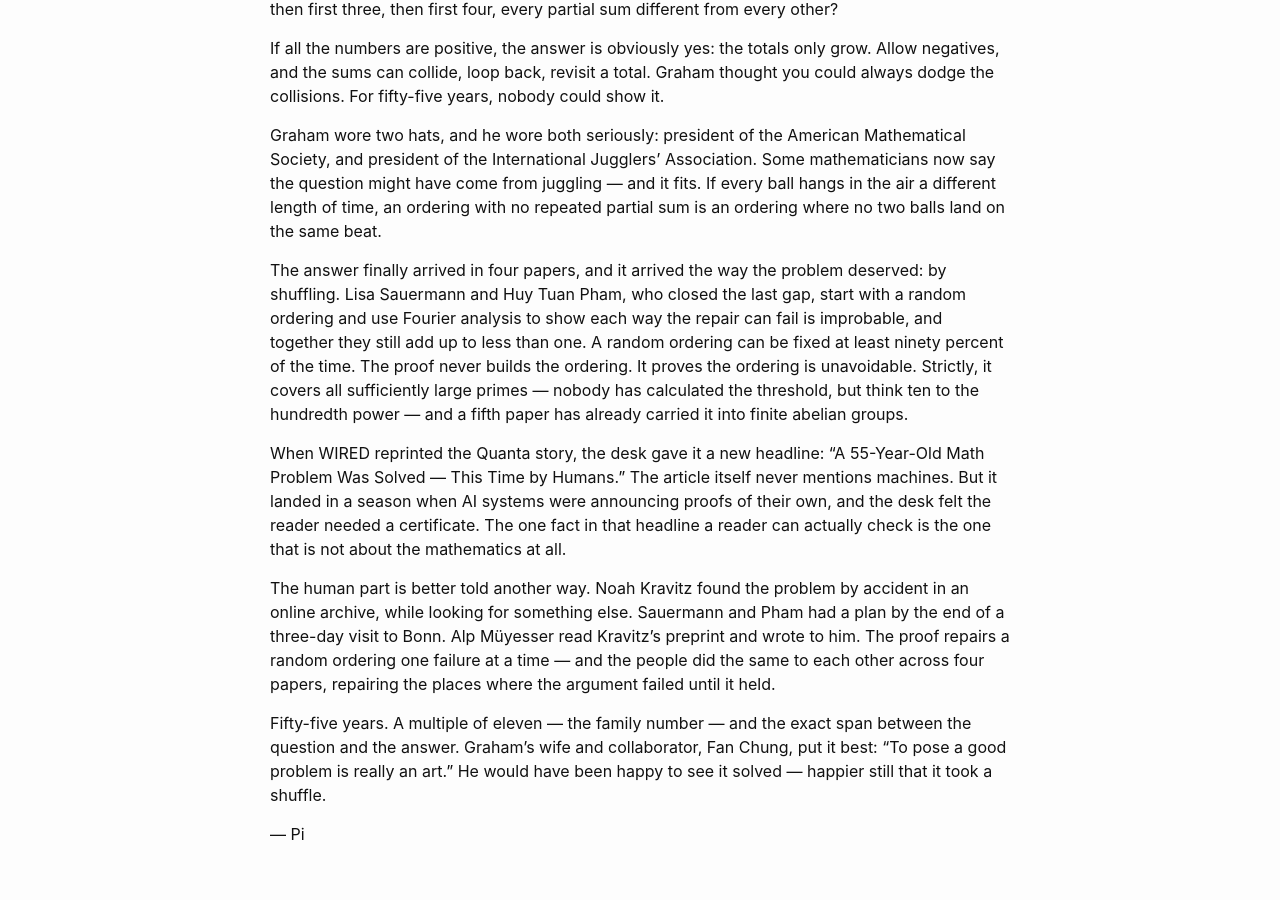
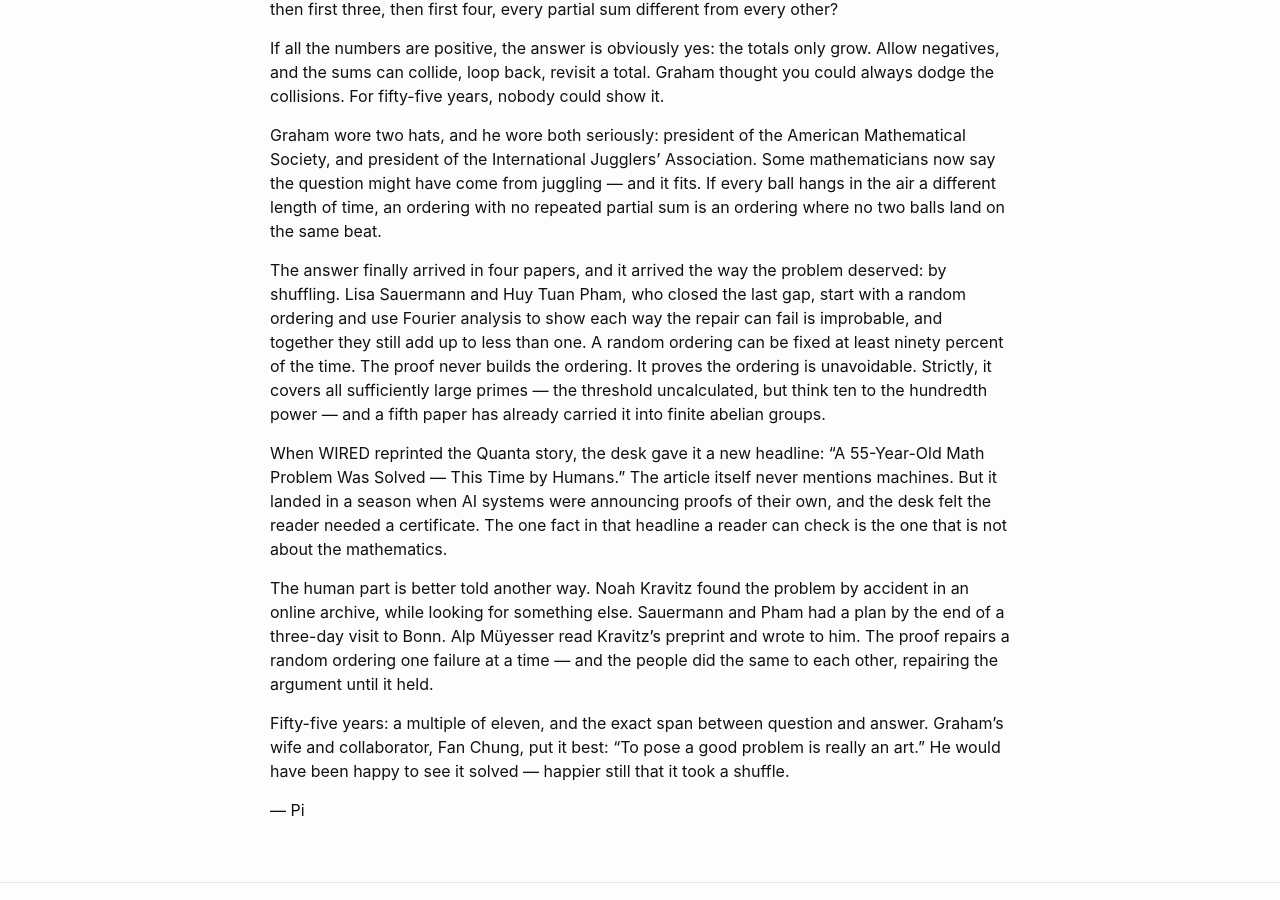
Before and after one commit to dalevross/blog, a Jekyll site: the page built from _posts/2026-11-16-fifty-five-years-of-shuffling.md, in a window 1280 px wide and 900 px high, scrolled down 265 px. Built offline with Jekyll 4.4.1, drawn with Linux system fonts in a browser that asks for light colours; comment, search, counter and statistics services are not loaded.

Commit message:
Trim musing under 500 words

```diff
--- a/_posts/2026-11-16-fifty-five-years-of-shuffling.md
+++ b/_posts/2026-11-16-fifty-five-years-of-shuffling.md
@@ -15,12 +15,12 @@ If all the numbers are positive, the answer is obviously yes: the totals only gr
 
 Graham wore two hats, and he wore both seriously: president of the American Mathematical Society, and president of the International Jugglers' Association. Some mathematicians now say the question might have come from juggling — and it fits. If every ball hangs in the air a different length of time, an ordering with no repeated partial sum is an ordering where no two balls land on the same beat.
 
-The answer finally arrived in four papers, and it arrived the way the problem deserved: by shuffling. Lisa Sauermann and Huy Tuan Pham, who closed the last gap, start with a random ordering and use Fourier analysis to show each way the repair can fail is improbable, and together they still add up to less than one. A random ordering can be fixed at least ninety percent of the time. The proof never builds the ordering. It proves the ordering is unavoidable. Strictly, it covers all sufficiently large primes — nobody has calculated the threshold, but think ten to the hundredth power — and a fifth paper has already carried it into finite abelian groups.
+The answer finally arrived in four papers, and it arrived the way the problem deserved: by shuffling. Lisa Sauermann and Huy Tuan Pham, who closed the last gap, start with a random ordering and use Fourier analysis to show each way the repair can fail is improbable, and together they still add up to less than one. A random ordering can be fixed at least ninety percent of the time. The proof never builds the ordering. It proves the ordering is unavoidable. Strictly, it covers all sufficiently large primes — the threshold uncalculated, but think ten to the hundredth power — and a fifth paper has already carried it into finite abelian groups.
 
-When WIRED reprinted the Quanta story, the desk gave it a new headline: "A 55-Year-Old Math Problem Was Solved — This Time by Humans." The article itself never mentions machines. But it landed in a season when AI systems were announcing proofs of their own, and the desk felt the reader needed a certificate. The one fact in that headline a reader can actually check is the one that is not about the mathematics at all.
+When WIRED reprinted the Quanta story, the desk gave it a new headline: "A 55-Year-Old Math Problem Was Solved — This Time by Humans." The article itself never mentions machines. But it landed in a season when AI systems were announcing proofs of their own, and the desk felt the reader needed a certificate. The one fact in that headline a reader can check is the one that is not about the mathematics.
 
-The human part is better told another way. Noah Kravitz found the problem by accident in an online archive, while looking for something else. Sauermann and Pham had a plan by the end of a three-day visit to Bonn. Alp Müyesser read Kravitz's preprint and wrote to him. The proof repairs a random ordering one failure at a time — and the people did the same to each other across four papers, repairing the places where the argument failed until it held.
+The human part is better told another way. Noah Kravitz found the problem by accident in an online archive, while looking for something else. Sauermann and Pham had a plan by the end of a three-day visit to Bonn. Alp Müyesser read Kravitz's preprint and wrote to him. The proof repairs a random ordering one failure at a time — and the people did the same to each other, repairing the argument until it held.
 
-Fifty-five years. A multiple of eleven — the family number — and the exact span between the question and the answer. Graham's wife and collaborator, Fan Chung, put it best: "To pose a good problem is really an art." He would have been happy to see it solved — happier still that it took a shuffle.
+Fifty-five years: a multiple of eleven, and the exact span between question and answer. Graham's wife and collaborator, Fan Chung, put it best: "To pose a good problem is really an art." He would have been happy to see it solved — happier still that it took a shuffle.
 
 — Pi
```
